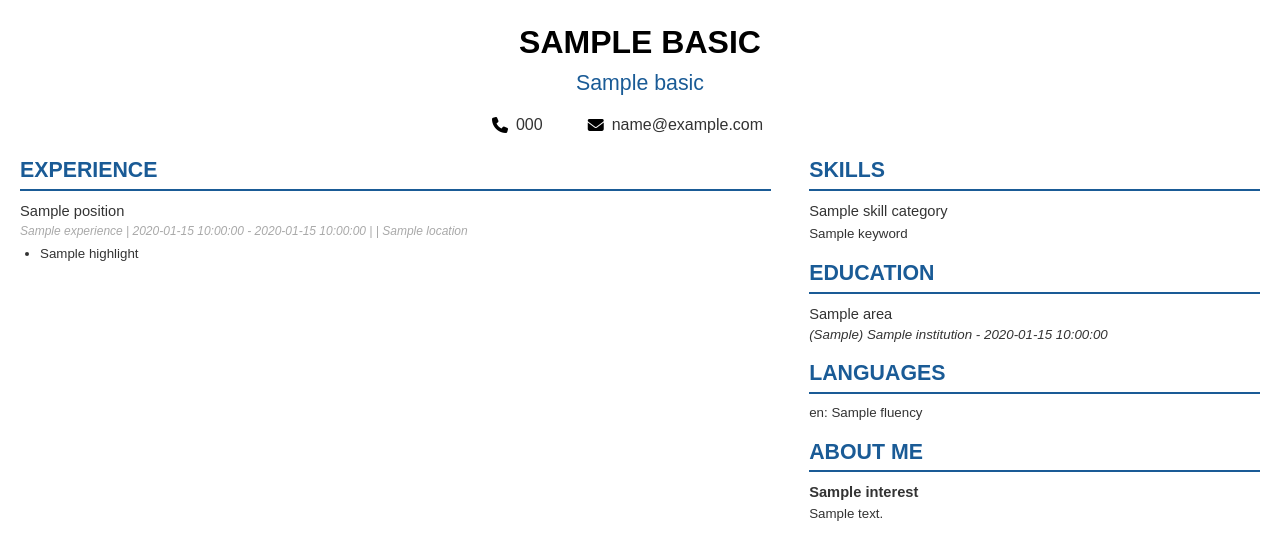
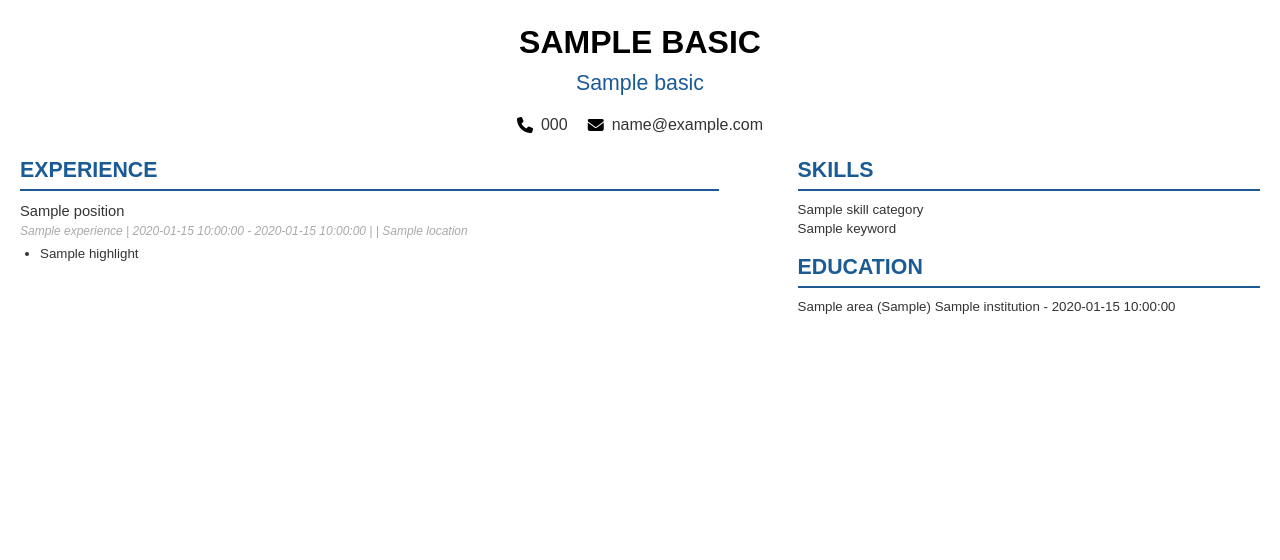
Before and after one commit to gianfranco-s/json-career-view, a Python web app: template cv_to_pdf/templates/cv_template.html in a window 1280 px wide. Shown: the top 560 px of the page. Run offline with Jinja, Linux system fonts and the light colour scheme; the template is opened without the code that fills it: most values are stand-ins (such as "Sample title", 1, 10 or a date in 2020).

Commit message:
Use different html template

```diff
--- a/cv_to_pdf/templates/cv_template.html
+++ b/cv_to_pdf/templates/cv_template.html
@@ -20,19 +20,18 @@
             font-size: 10pt;
         }
 
-        /* Main layout */
-        .cv-container {
-            max-width: 100%;
-            margin: 0 auto;
-            padding: 20px;
-        }
-
         a {
             text-decoration: none;
             color: inherit;
         }
 
-        /* Header section */
+        .cv-container {
+            width: 100%;
+            margin: 0 auto;
+            padding: 20px;
+        }
+
+        /* Header */
         .header {
             text-align: center;
             margin-bottom: 20px;
@@ -53,26 +52,53 @@
             margin-bottom: 15px;
         }
 
-        /* Three column layout */
-        .three-columns {
+        /* Contact info */
+        .contact-container {
             display: flex;
-            justify-content: space-between;
+            justify-content: center;
+            align-items: center;
+            gap: 20px;
+            margin-top: 10px;
+            flex-wrap: wrap;
+        }
+
+        .contact-item {
+            display: flex;
+            align-items: center;
+            font-size: 12pt;
+        }
+
+        .contact-item i {
+            margin-right: 8px;
+            color: #000;
+        }
+
+        .contact-item a {
+            text-decoration: none;
+            color: inherit;
+        }
+
+        /* Table layout for columns */
+        .content-table {
+            width: 100%;
+            border-collapse: collapse;
         }
 
         .left-column {
-            flex: 5;
-            padding-right: 0;
+            width: 120mm;
+            vertical-align: top;
+            padding-right: 10px;
         }
 
         .middle-column {
-            flex: 0 0 10mm; /* Exact 10mm width */
-            min-width: 10mm;
-            max-width: 10mm;
+            width: 10mm;
+            vertical-align: top;
         }
 
         .right-column {
-            flex: 3;
-            padding-left: 0;
+            width: 80mm;
+            vertical-align: top;
+            padding-left: 10px;
         }
 
         /* Section styles */
@@ -82,7 +108,6 @@
 
         .section-title {
             font-size: 16pt;
-            /* font-weight: bold; */
             color: #1a5b96;
             margin-bottom: 10px;
             text-transform: uppercase;
@@ -90,9 +115,8 @@
             padding-bottom: 3px;
         }
 
-        /* Experience styles */
+        /* Job experience */
         .job-title {
-            /* font-weight: bold; */
             font-size: 11pt;
             display: block;
             margin-bottom: 2px;
@@ -100,7 +124,7 @@
 
         .company-info {
             display: block;
-            color: 	#A9A9A9;
+            color: #A9A9A9;
             font-style: italic;
             margin-bottom: 5px;
             font-size: 9pt;
@@ -115,105 +139,16 @@
             margin-bottom: 3px;
         }
 
-        /* Skills section */
-        .skill-category {
-            margin-bottom: 10px;
-        }
-
-        .skill-category-name {
-            /* font-weight: bold; */
-            font-size: 11pt;
-            color: #333;
-            margin-bottom: 4px;
-        }
-
-        .skill-list {
-            margin-bottom: 4px;
-        }
-
-        /* Education styles */
-        .education-item {
-            margin-bottom: 10px;
-        }
-
-        .education-title {
-            /* font-weight: bold; */
-            font-size: 11pt;
-            display: block;
-            margin-bottom: 2px;
-        }
-
-        .education-details {
-            font-style: italic;
-            color: #333;
-            font-size: 10pt;
-        }
-
-        /* Languages section */
-        .languages-list {
-            list-style-type: none;
-        }
-
-        .languages-list li {
-            margin-bottom: 4px;
-        }
-
-        /* About me section */
-        .about-me-title {
-            font-weight: bold;
-            font-size: 11pt;
-            display: block;
-            margin-bottom: 2px;
-        }
-
-        .about-me-content {
-            margin-bottom: 10px;
-        }
-
-        .contact-container {
-            display: flex;
-            justify-content: center; /* Center horizontally */
-            align-items: center;
-            gap: 20px; /* Space between items */
-            margin-top: 10px;
-            flex-wrap: wrap; /* Prevents overflow in small screens */
-        }
-
-        .contact-item {
-            display: flex;
-            align-items: center;
-            font-size: 12pt;
-        }
-
-        .contact-item i {
-            margin-right: 8px;
-            color: #000; /* Icon color */
-        }
-
-        .contact-item a {
-            margin-right: 25px;
-            text-decoration: none;
-            color: inherit;
-        }
-
         /* Print styles */
         @media print {
             body {
                 font-size: 10pt;
             }
-
             .page-break {
                 page-break-after: always;
             }
-
             .cv-container {
                 padding: 0;
-            }
-
-            .middle-column {
-                flex: 0 0 10mm;
-                min-width: 10mm;
-                max-width: 10mm;
             }
         }
     </style>
@@ -225,7 +160,7 @@
             <h1>{{ cv.basics.name }}</h1>
             <h2>{{ cv.basics.label }}</h2>
 
-            <!-- Contact info as a table -->
+            <!-- Contact info -->
             <div class="contact-container">
                 {% if cv.basics.phone %}
                 <div class="contact-item">
@@ -257,11 +192,11 @@
             </div>
         </div>
 
-        <!-- Main content in three columns -->
-        <div class="three-columns">
+        <!-- Main content using table layout -->
+        <table class="content-table">
+            <tr>
                 <!-- Left column: Experience -->
-            <div class="left-column">
-                <!-- Experience -->
+                <td class="left-column">
                     <div class="section">
                         <h3 class="section-title">Experience</h3>
 
@@ -281,15 +216,13 @@
                         </div>
                         {% endfor %}
                     </div>
-            </div>
+                </td>
 
-            <!-- Middle column: Empty spacer -->
-            <div class="middle-column">
-                <!-- This column intentionally left empty as a spacer -->
-            </div>
+                <!-- Middle column: Spacer -->
+                <td class="middle-column"></td>
 
-            <!-- Right column: Skills, Education, Languages, About Me -->
-            <div class="right-column">
+                <!-- Right column: Skills, Education, etc. -->
+                <td class="right-column">
                     <!-- Skills -->
                     <div class="section">
                         <h3 class="section-title">Skills</h3>
@@ -318,31 +251,9 @@
                         </div>
                         {% endfor %}
                     </div>
-
-                <!-- Languages -->
-                <div class="section">
-                    <h3 class="section-title">Languages</h3>
-
-                    <ul class="languages-list">
-                        {% for language in cv.languages %}
-                        <li>{{ language.language }}: {{ language.fluency }}</li>
-                        {% endfor %}
-                    </ul>
-                </div>
-
-                <!-- About Me -->
-                <div class="section">
-                    <h3 class="section-title">About Me</h3>
-
-                    {% for interest in cv.interests %}
-                    <div class="about-me-item">
-                        <span class="about-me-title">{{ interest.name }}</span>
-                        <div class="about-me-content">{{ interest.summary }}</div>
-                    </div>
-                    {% endfor %}
-                </div>
-            </div>
-        </div>
+                </td>
+            </tr>
+        </table>
     </div>
 </body>
 </html>
```
Lines whose indentation alone changed are shown as unchanged.
